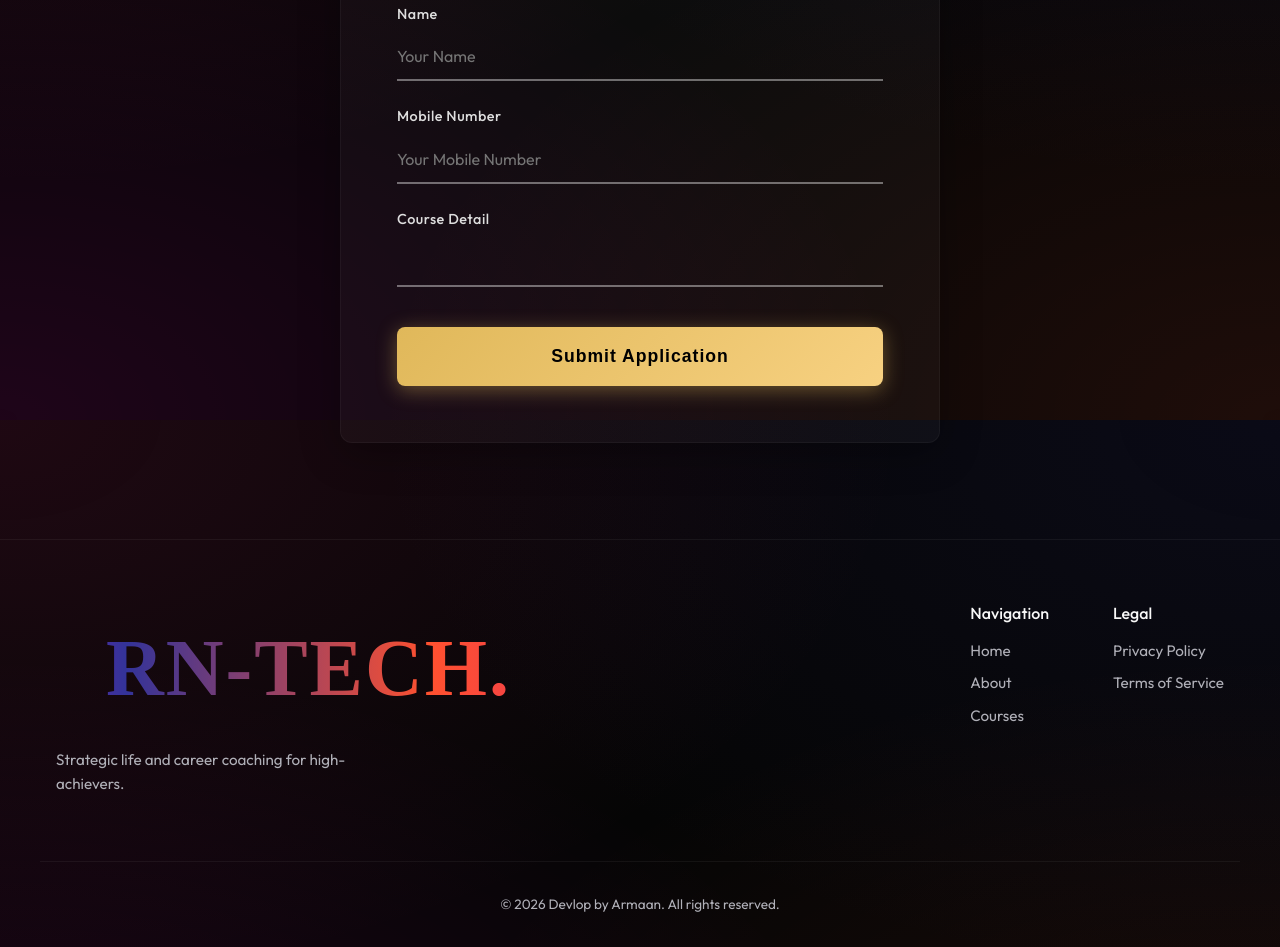
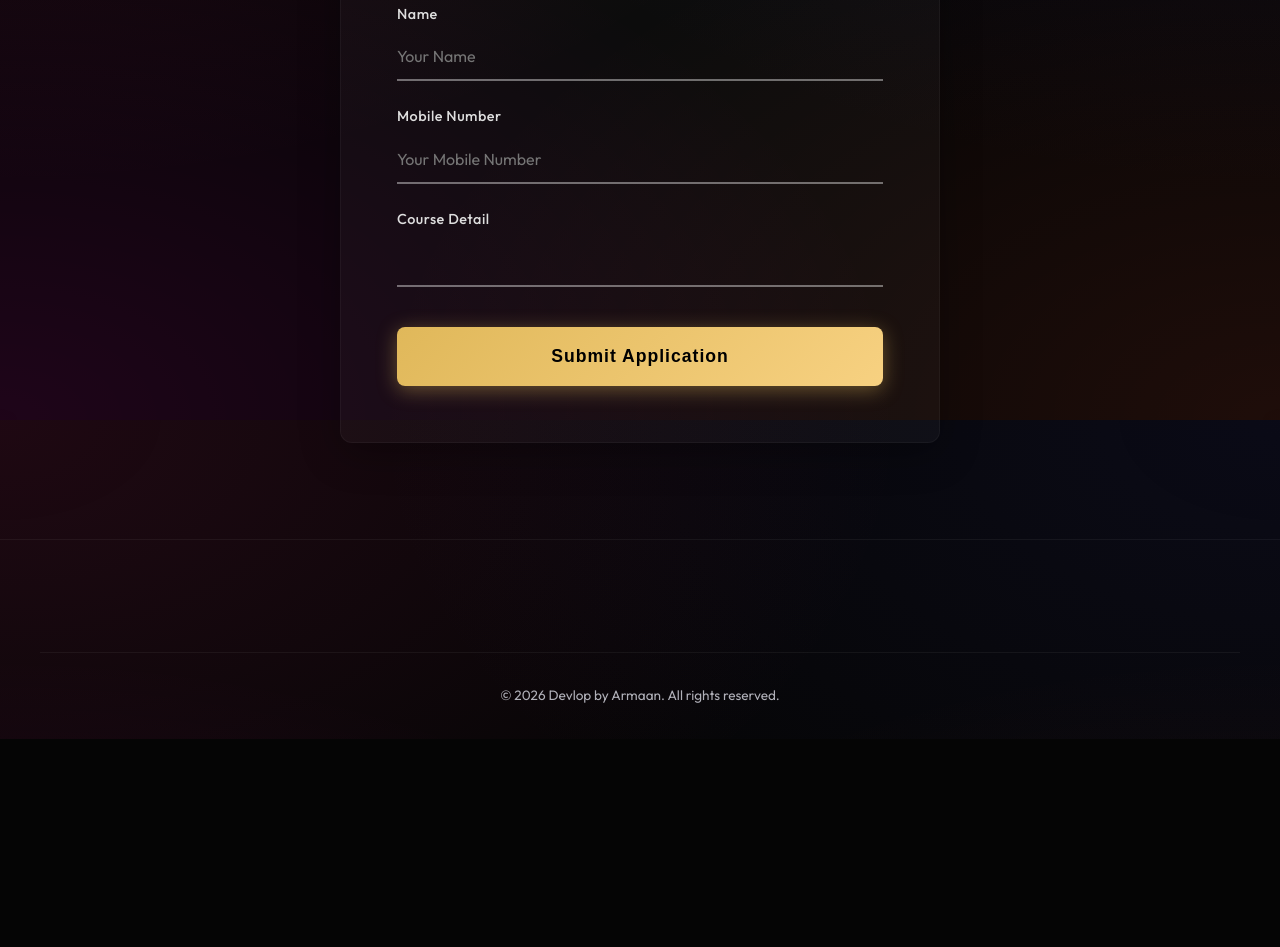
Before and after one commit to arman452780-creator/Rn-Tech, a plain HTML site: page apply.html in a window 1280 px wide. Shown: the part 380-1327 px from the top of the page. After the commit the page ends 1119 px from the top, so only its background shows below. Drawn offline with Linux system fonts and the light colour scheme; a web font is replaced by a local one.

Commit message:
Update apply.html

```diff
--- a/apply.html
+++ b/apply.html
@@ -71,23 +71,7 @@
     <!-- Footer -->
     <footer class="footer">
         <div class="container footer-container">
-            <div class="footer-brand">
-                <a href="index.html" class="logo">RN-TECH<span class="accent">.</span></a>
-                <p>Strategic life and career coaching for high-achievers.</p>
-            </div>
-            <div class="footer-links">
-                <div class="link-group">
-                    <h4>Navigation</h4>
-                    <a href="index.html">Home</a>
-                    <a href="about.html">About</a>
-                    <a href="courses.html">Courses</a>
-                </div>
-                <div class="link-group">
-                    <h4>Legal</h4>
-                    <a href="#">Privacy Policy</a>
-                    <a href="#">Terms of Service</a>
-                </div>
-            </div>
+
         </div>
         <div class="footer-bottom container">
             <p>&copy; 2026 Devlop by Armaan. All rights reserved.</p>
```
